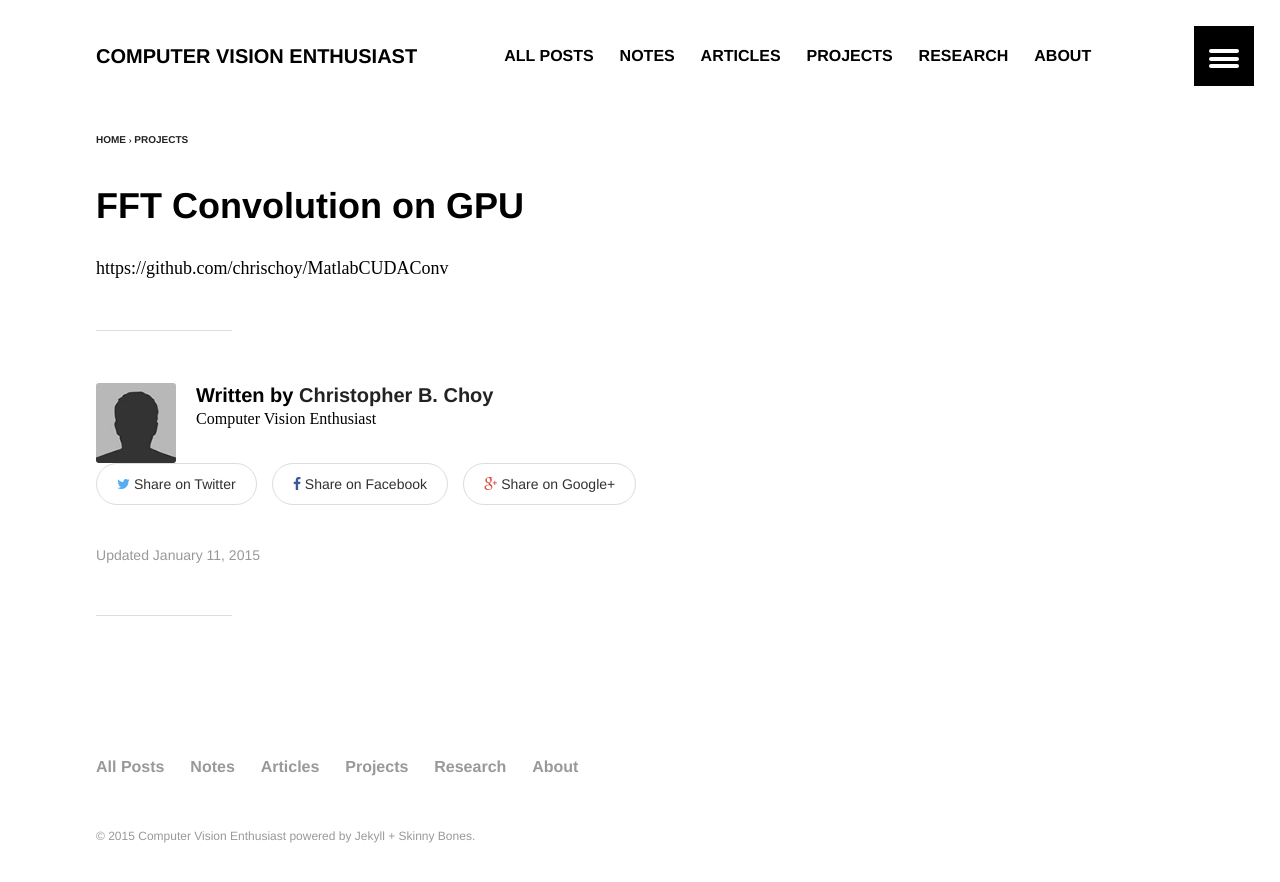
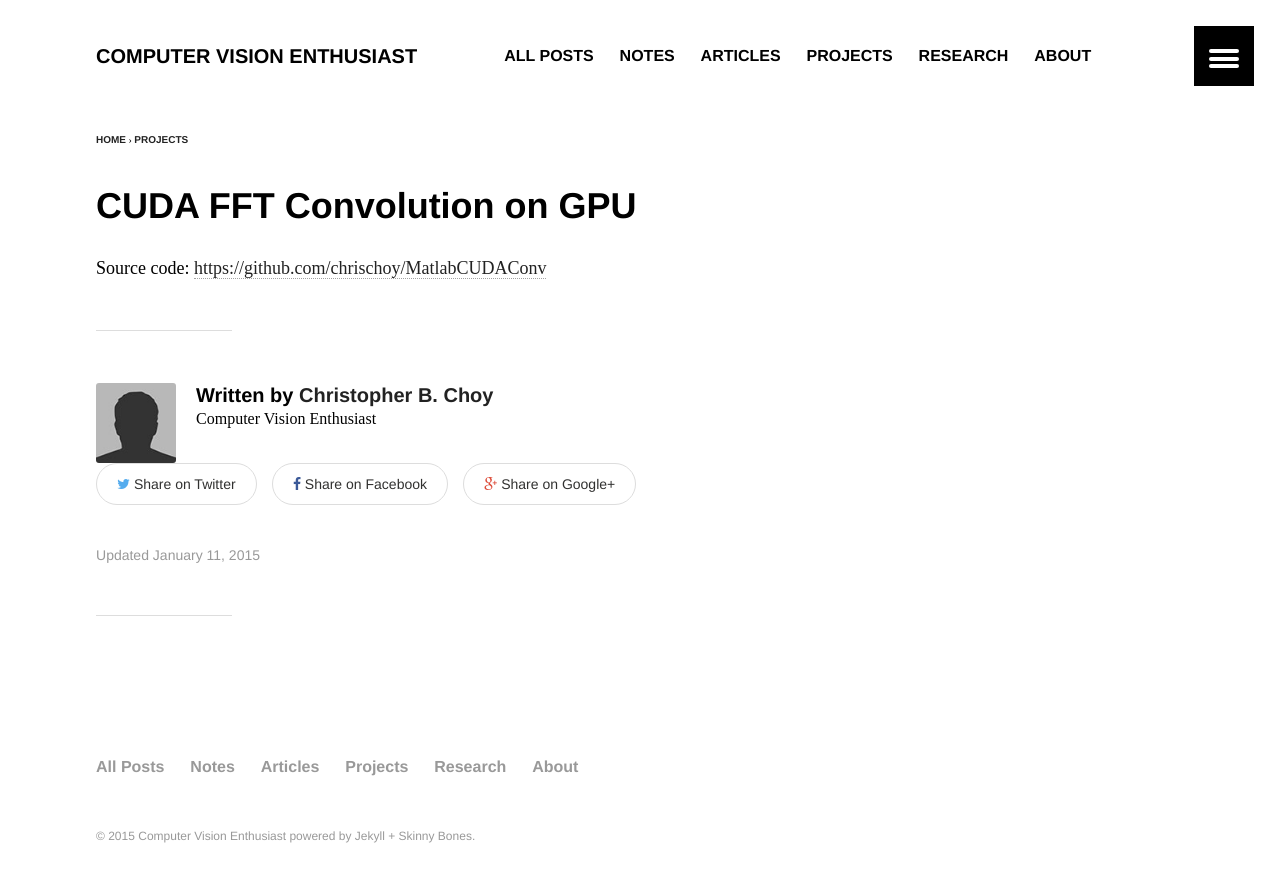
Before and after one commit to antran89/blog, a Jekyll site: the page built from _posts/projects/2015-01-11-cuda-fft-convolution.md, in a window 1280 px wide. Shown: the top 882 px of the page. Built offline with Jekyll 4.4.1, drawn with Linux system fonts in a browser that asks for light colours; comment, search, counter and statistics services are not loaded.

```diff
--- a/_posts/projects/2015-01-11-cuda-fft-convolution.md
+++ b/_posts/projects/2015-01-11-cuda-fft-convolution.md
@@ -1,6 +1,6 @@
 ---
 layout: article
-title: "FFT Convolution on GPU"
+title: "CUDA FFT Convolution on GPU"
 date: 2015-01-05T17:34:17-08:00
 modified: 2015-01-11T13:31:24-08:00
 categories: projects
@@ -13,4 +13,5 @@ image:
   teaser:
 ---
 
-https://github.com/chrischoy/MatlabCUDAConv
+Source code:
+<https://github.com/chrischoy/MatlabCUDAConv>
```
Also changed, not shown: _posts/projects/2015-01-11-osgrenderer.md (+2 -2 lines).
